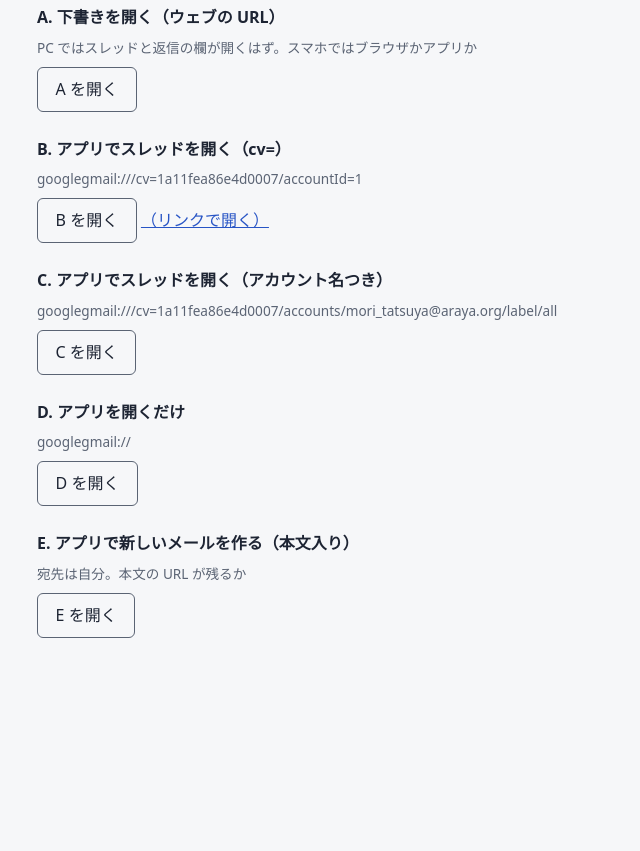
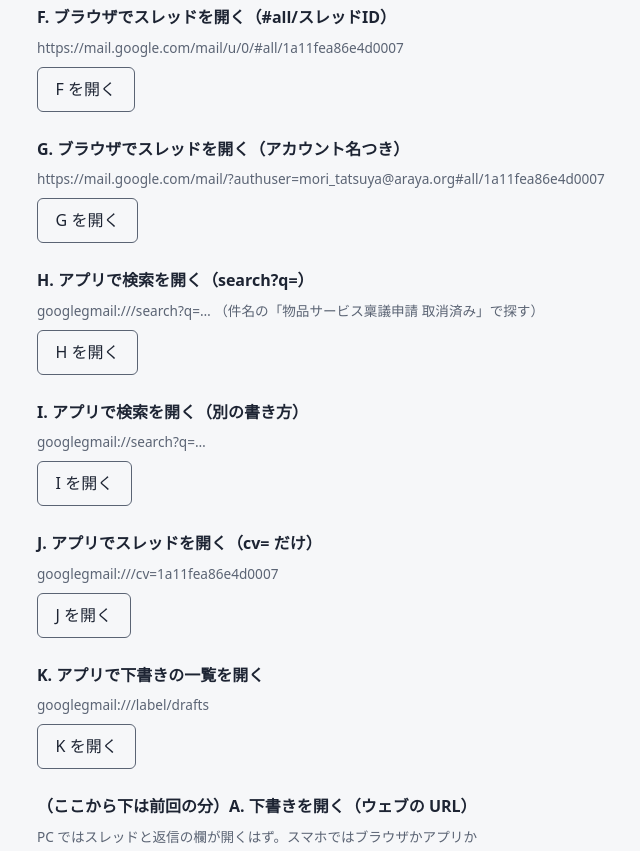
Before and after one commit to hurasu1/redirect2desktopapp, a plain HTML site: page gmail-test.html in a window 1280 px wide. Shown: the part 297-1148 px from the top of the page, without its empty margins (315-955 px from the left). Before the commit the page ends 991 px from the top, so only its background shows below. Drawn offline with Linux system fonts and the light colour scheme.

Commit message:
Gmail のリンクの試験に、スマホでスレッド・検索・下書きの一覧を開く形を足す（F〜K）
Co-Authored-By: Claude Opus 5.5 <noreply@anthropic.com>
Claude-Session: https://claude.ai/code/session_012uYGizKKqSBkK8Pa2tUQMY

```diff
--- a/gmail-test.html
+++ b/gmail-test.html
@@ -30,7 +30,31 @@
 URL：https://meet.google.com/ipz-bxma-dea</pre>
   <p id="status"></p>
 
-  <h2>A. 下書きを開く（ウェブの URL）</h2>
+  <h2>F. ブラウザでスレッドを開く（#all/スレッドID）</h2>
+  <p class="muted">https://mail.google.com/mail/u/0/#all/1a11fea86e4d0007</p>
+  <p><button type="button" data-href="https://mail.google.com/mail/u/0/#all/1a11fea86e4d0007">F を開く</button></p>
+
+  <h2>G. ブラウザでスレッドを開く（アカウント名つき）</h2>
+  <p class="muted">https://mail.google.com/mail/?authuser=mori_tatsuya@araya.org#all/1a11fea86e4d0007</p>
+  <p><button type="button" data-href="https://mail.google.com/mail/?authuser=mori_tatsuya@araya.org#all/1a11fea86e4d0007">G を開く</button></p>
+
+  <h2>H. アプリで検索を開く（search?q=）</h2>
+  <p class="muted">googlegmail:///search?q=… （件名の「物品サービス稟議申請 取消済み」で探す）</p>
+  <p><button type="button" data-href="googlegmail:///search?q=%E7%89%A9%E5%93%81%E3%82%B5%E3%83%BC%E3%83%93%E3%82%B9%E7%A8%9F%E8%AD%B0%E7%94%B3%E8%AB%8B%20%E5%8F%96%E6%B6%88%E6%B8%88%E3%81%BF">H を開く</button></p>
+
+  <h2>I. アプリで検索を開く（別の書き方）</h2>
+  <p class="muted">googlegmail://search?q=…</p>
+  <p><button type="button" data-href="googlegmail://search?q=%E7%89%A9%E5%93%81%E3%82%B5%E3%83%BC%E3%83%93%E3%82%B9%E7%A8%9F%E8%AD%B0%E7%94%B3%E8%AB%8B%20%E5%8F%96%E6%B6%88%E6%B8%88%E3%81%BF">I を開く</button></p>
+
+  <h2>J. アプリでスレッドを開く（cv= だけ）</h2>
+  <p class="muted">googlegmail:///cv=1a11fea86e4d0007</p>
+  <p><button type="button" data-href="googlegmail:///cv=1a11fea86e4d0007">J を開く</button></p>
+
+  <h2>K. アプリで下書きの一覧を開く</h2>
+  <p class="muted">googlegmail:///label/drafts</p>
+  <p><button type="button" data-href="googlegmail:///label/drafts">K を開く</button></p>
+
+  <h2>（ここから下は前回の分）A. 下書きを開く（ウェブの URL）</h2>
   <p class="muted">PC ではスレッドと返信の欄が開くはず。スマホではブラウザかアプリか</p>
   <p><button type="button" data-href="https://mail.google.com/mail/?authuser=mori_tatsuya@araya.org#all?compose=thread-f:1878562518948708359%2Bmsg-a:r-8588680566380251629">A を開く</button></p>
 
```
